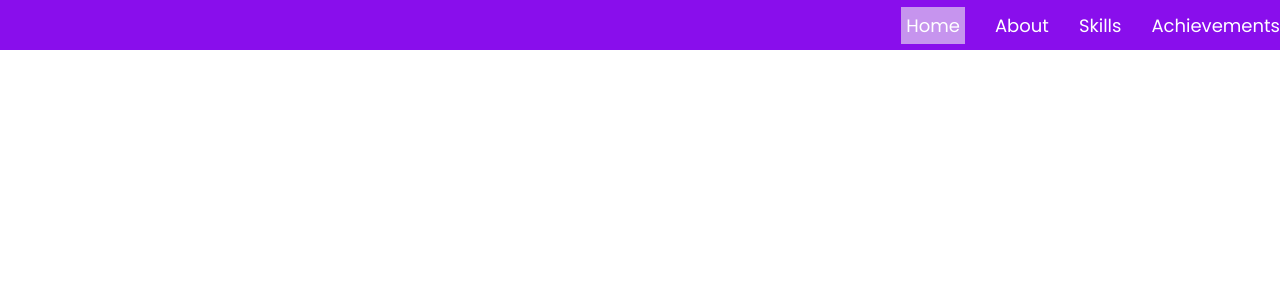
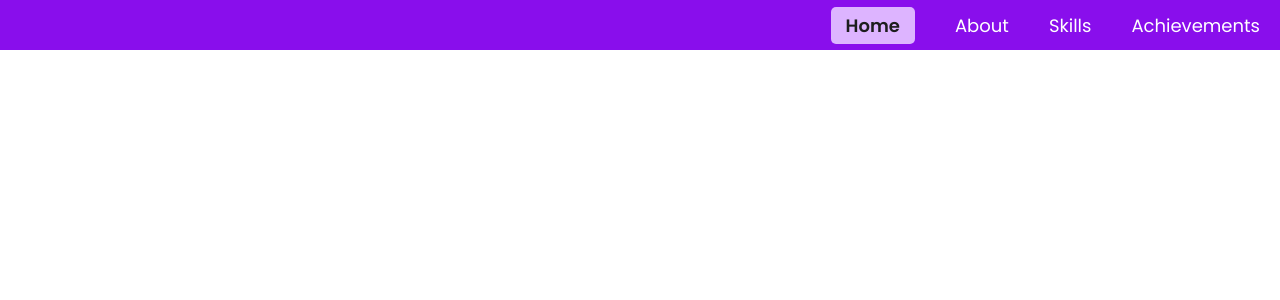
Before and after one commit to ms-ayyanar/portfolio, a Vue app: page / in a window 1280 px wide. Shown: the top 300 px of the page. Built offline with nearby package versions, Linux system fonts and the light colour scheme.

Commit message:
Active tab changes

```diff
--- a/src/components/MainPage.vue
+++ b/src/components/MainPage.vue
@@ -1,40 +1,49 @@
 <template>
     <nav class="nav-bar">
         <ul class="nav-tabs">
-            <li class="page-name active">Home</li>
-            <li class="page-name">About</li>
-            <li class="page-name">Skills</li>
-            <li class="page-name">Achievements</li>
+            <li v-for="page in  pages " :key="page" :class="{ active: currentTab === page, 'page-name': true }"
+                @click="currentTab = page">
+                {{ page }}
+            </li>
         </ul>
     </nav>
 </template>
 
 <script setup>
-    // const pages = ref(["Home", "About", "Skills", "Achievements"]);
+import { ref } from 'vue';
+const currentTab = ref("Home");
+const pages = ref(["Home", "About", "Skills", "Achievements"]);
+
 </script>
 
 <style>
-    .nav-bar{
+.nav-bar {
     background-color: #890eec;
     color: white;
     font-size: 18px;
 }
 
-    .nav-tabs{
+.nav-tabs {
     display: flex;
     justify-content: flex-end;
     align-items: center;
-        gap: 30px;
+    gap: 20px;
     height: 50px;
 }
 
-    .nav-tabs .page-name{
+.nav-tabs .page-name {
     list-style: none;
     cursor: pointer;
+    caret-color: transparent;
+    margin-right: 20px;
 }
 
-    .page-name.active{
-        background-color: #c694ee;
-        padding: 5px;
+.page-name.active {
+    background-color: #ddb4ff;
+    padding: 5px 15px;
+    border-radius: 5px;
+    color: rgb(29, 29, 29);
+    transition: background-color 0.5s;
+    font-weight: 600;
 }
 </style>
```
Lines whose indentation alone changed are shown as unchanged.
